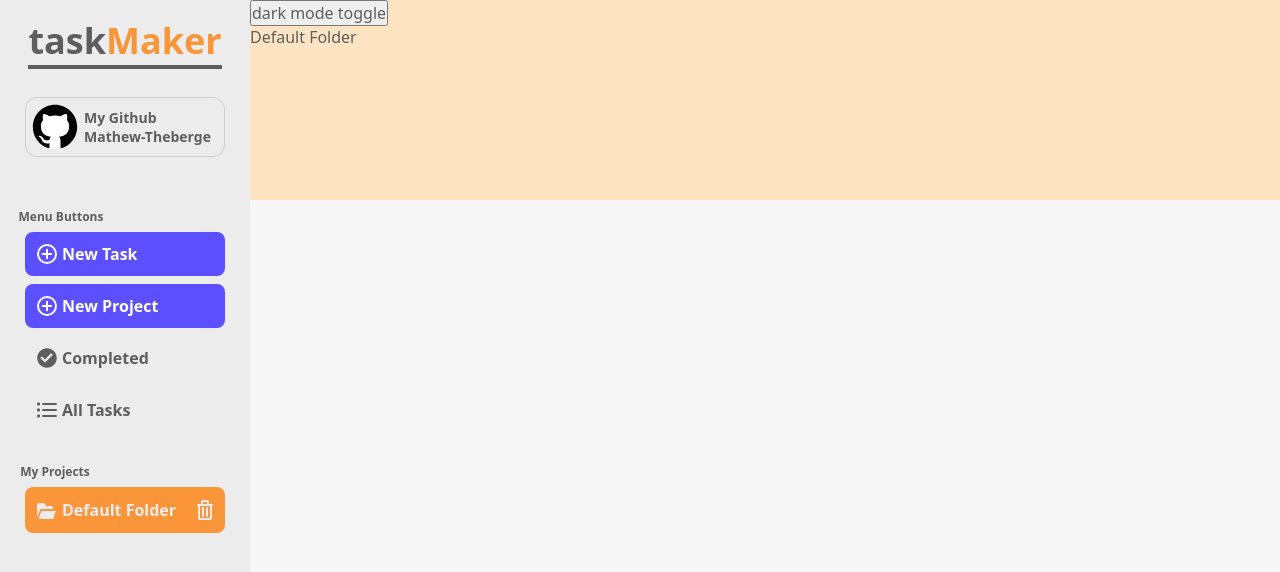
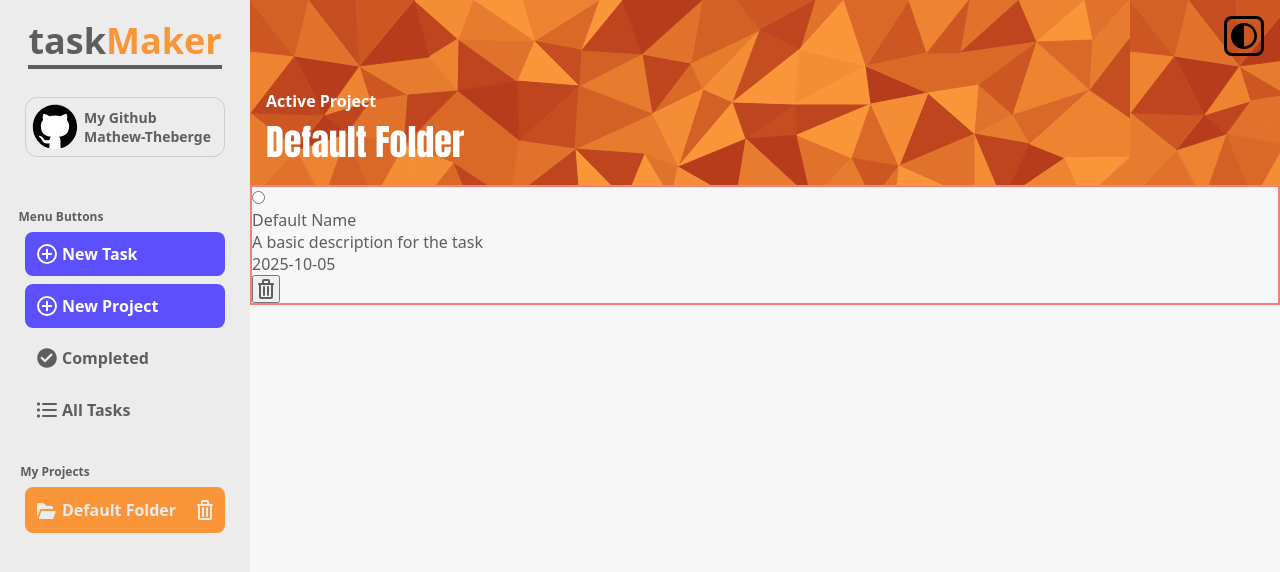
Before and after one commit to Mathew-Theberge/Todo-List, a website built with webpack: page src/template.html in a window 1280 px wide. Built offline with nearby package versions, Linux system fonts and the light colour scheme.

Commit message:
Add style to header, Add default task if theres no localStorage

```diff
--- a/src/darkmode.js
+++ b/src/darkmode.js
@@ -1,4 +1,8 @@
 let darkMode = localStorage.getItem("darkmode")
+const darkModeSVG = document.querySelector("#Layer_1")
+const header = document.querySelector("#header")
+const lightBackground1 = document.querySelector("#visual1")
+const darkBackground1 = document.querySelector("#visual2")
 
 const darkModeBtn = document.querySelector(".darkModeToggle")
 
--- a/src/index.js
+++ b/src/index.js
@@ -36,6 +36,7 @@ taskDateInput.setAttribute("min", currentDate)
 if (localStorage.length === 0) {
     renderFolderBtns(true)
     updateStorage()
+    displayCurrentFolder("Default Folder")
 } else {
     const deserializedFolder = JSON.parse(localStorage.getItem("folderArray"))
     deserializedFolder.forEach( object => {
--- a/src/style.css
+++ b/src/style.css
@@ -5,6 +5,12 @@
     padding: 0;
     box-sizing: border-box;
     font-family: system-ui, -apple-system, BlinkMacSystemFont, 'Segoe UI', Roboto, Oxygen, Ubuntu, Cantarell, 'Open Sans', 'Helvetica Neue', sans-serif;
+    -ms-overflow-style: none;
+    scrollbar-width: none;
+}
+
+*::-webkit-scrollbar {
+    display: none;
 }
 
 button {
@@ -20,15 +26,16 @@ a {
 /* css variables */
 
 :root {
-    --clr-white: #ffffff;
-    --clr-black: #000000;
     --clr-text: #111827;
     --clr-dark: #ececec;
     --clr-primary: #fa9639;
     --clr-secondary:#5b4fff;
     --clr-primary-semi-transparent:#fa963942;
     --clr-secondary-semi-transparent:#5b4fffc0;
+    --clr-toggle-shade: black;
     --clr-accent: #f7f7f7;
+    --rotateIcon: 180deg;
+    --header-image: url(images/header-background1lightmode.svg);
     color: #5e5e5e;
 }
 
@@ -39,17 +46,20 @@ a {
     --clr-secondary: #00758a;
     --clr-primary-semi-transparent:#bdadfd42;
     --clr-secondary-semi-transparent:#00758ab4;
+    --clr-toggle-shade: rgb(234, 226, 255);
     --clr-accent: #1f2937;
+    --rotateIcon: 0deg;
+    --header-image: url(images/header-background1-darkmode.svg);
     color: white;
 }
 
 /* main layout */
 
 body {
-    min-height: 100svh;
+    height: 100svh;
     display: grid;
     grid-template-columns: auto 1fr;
-    grid-template-rows: 200px 1fr;
+    grid-template-rows: 185px 1fr;
     -webkit-font-smoothing: antialiased;
     -moz-font-smoothing: antialiased;
     -o-font-smoothing: antialiased;
@@ -67,12 +77,10 @@ svg {
 	height: 24px;
 }
 
-#header {
-    background-color: bisque;
-}
-
 #content {
     background-color: var(--clr-accent);
+    background-repeat: no-repeat;
+    overflow-y: auto;
 }
 
 dialog {
@@ -88,15 +96,19 @@ dialog {
 /* style classes add via javascript */
 
 .low {
-    background-color: rgb(157, 253, 157);
+    border: rgb(157, 253, 157) solid 2px;
 }
 
 .moderate {
-    background-color: rgb(255, 255, 113);
+    border: rgb(255, 255, 113) solid 2px;
 }
 
 .high {
-    background-color: rgb(252, 123, 123);
+    border: rgb(252, 123, 123) solid 2px;
+}
+
+.hide {
+    display: none;
 }
 
 .active {
@@ -113,6 +125,10 @@ dialog {
     color:var(--clr-dark) !important;
 }
 
+.rotate {
+    rotate: 180deg;
+}
+
 
 /* sidebar styling */
 
@@ -122,6 +138,7 @@ dialog {
     flex-direction: column;
     padding: 1rem;
     align-items: center;
+    overflow-y: auto;
 }
 
 
@@ -254,6 +271,45 @@ dialog {
     margin-top: 50px;
 }
 
+/* header styling */
+
+#header {
+    display: flex;
+    flex-direction: column;
+    padding: 16px;
+    background-image: var(--header-image);
+}
+
+.darkModeToggle {
+    width: 40px;
+    height: 40px;
+    align-self: flex-end;
+    background-color: #00000000;
+    border: var(--clr-toggle-shade) solid 3px;
+    border-radius: 8px;
+}
+
+#header button svg {
+    width: 40px;
+    height: 40px;
+    rotate: var(--rotateIcon);
+}
+
+#header :last-child {
+    color: white;
+    font-size: 2.25rem;
+    font-weight: 400;
+    margin: 0;
+    font-family: Impact, Haettenschweiler, 'Arial Narrow Bold', sans-serif;
+}
+
+#header div {
+    color: #ffffff;
+    font-weight: 900;
+    margin-top: auto;
+    margin-bottom: 3px;
+}
+
 
 
 /* animations */
--- a/src/task-logic.js
+++ b/src/task-logic.js
@@ -39,3 +39,8 @@ class Task {
     updateTaskIds()
     updateStorage()
   }
+
+  if (localStorage.length === 0) {
+    const defaultTask = new Task("Default Folder", "Default Name", "A basic description for the task", "2025-10-05", "high", false)
+    allTasksArray.push(defaultTask)
+}
--- a/src/template.html
+++ b/src/template.html
@@ -92,7 +92,10 @@
     </div>
 
     <header id="header">
-        <button class="darkModeToggle">dark mode toggle</button>
+        <button class="darkModeToggle">
+            <svg fill="var(--clr-toggle-shade)" version="1.1" id="Layer_1" xmlns="http://www.w3.org/2000/svg" xmlns:xlink="http://www.w3.org/1999/xlink" width="64px" height="64px" viewBox="-12 -12 144.00 144.00" enable-background="new 0 0 120 120" xml:space="preserve"><g id="SVGRepo_bgCarrier" stroke-width="0"></g><g id="SVGRepo_tracerCarrier" stroke-linecap="round" stroke-linejoin="round"></g><g id="SVGRepo_iconCarrier"> <g> <path d="M60,16.005c0,0,0.001,19.736,0.001,43.994c0,24.258-0.001,43.995-0.001,43.995c-24.258,0-43.994-19.736-43.994-43.995 C16.006,35.742,35.742,16.005,60,16.005 M60,5.005C29.627,5.005,5.006,29.626,5.006,60c0,30.372,24.622,54.995,54.994,54.995 S114.995,90.371,114.995,60C114.995,29.626,90.372,5.005,60,5.005L60,5.005z"></path> </g> </g></svg>
+        </button>
+        <div>Active Project</div>
         <div class="projectName">Default Folder</div>
     </header>
 
```
Also changed, not shown: src/images/header-background1-darkmode.svg (added), src/images/header-background1lightmode.svg (added). Lines whose indentation alone changed are shown as unchanged.
